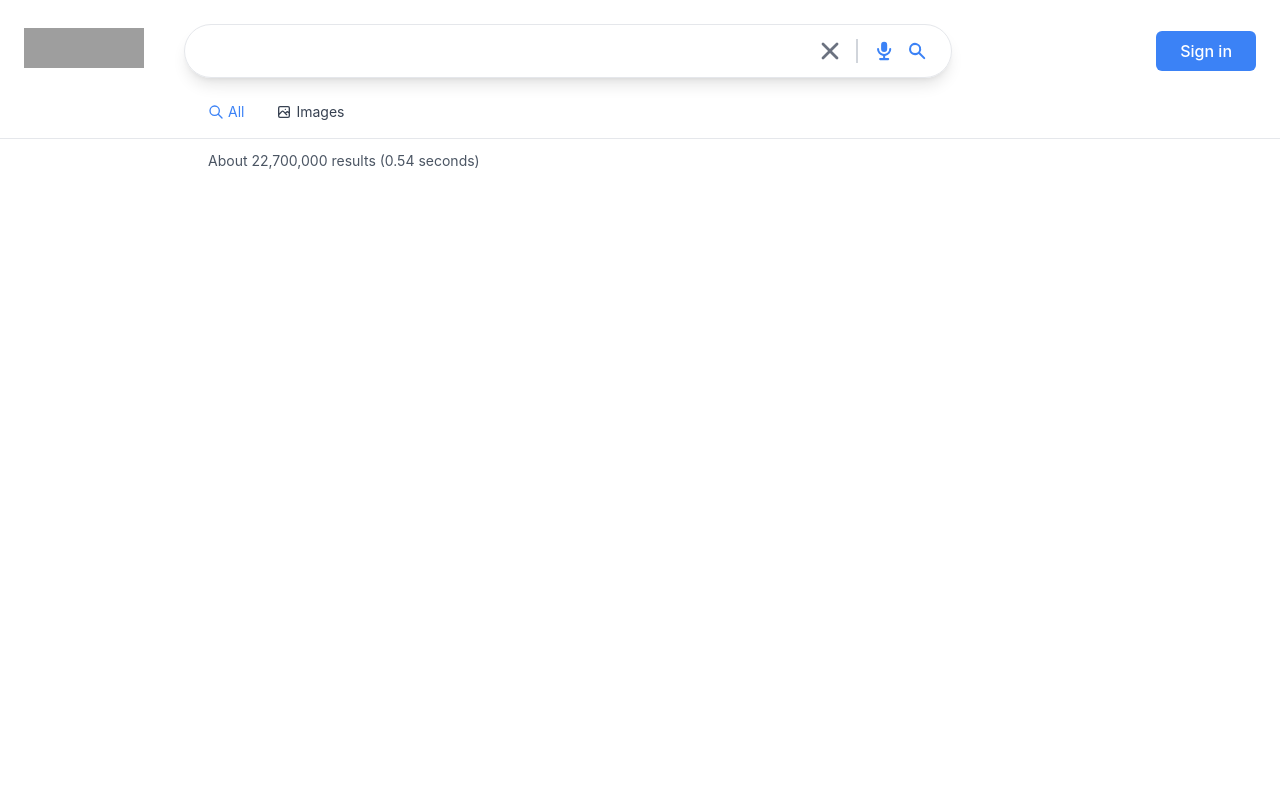
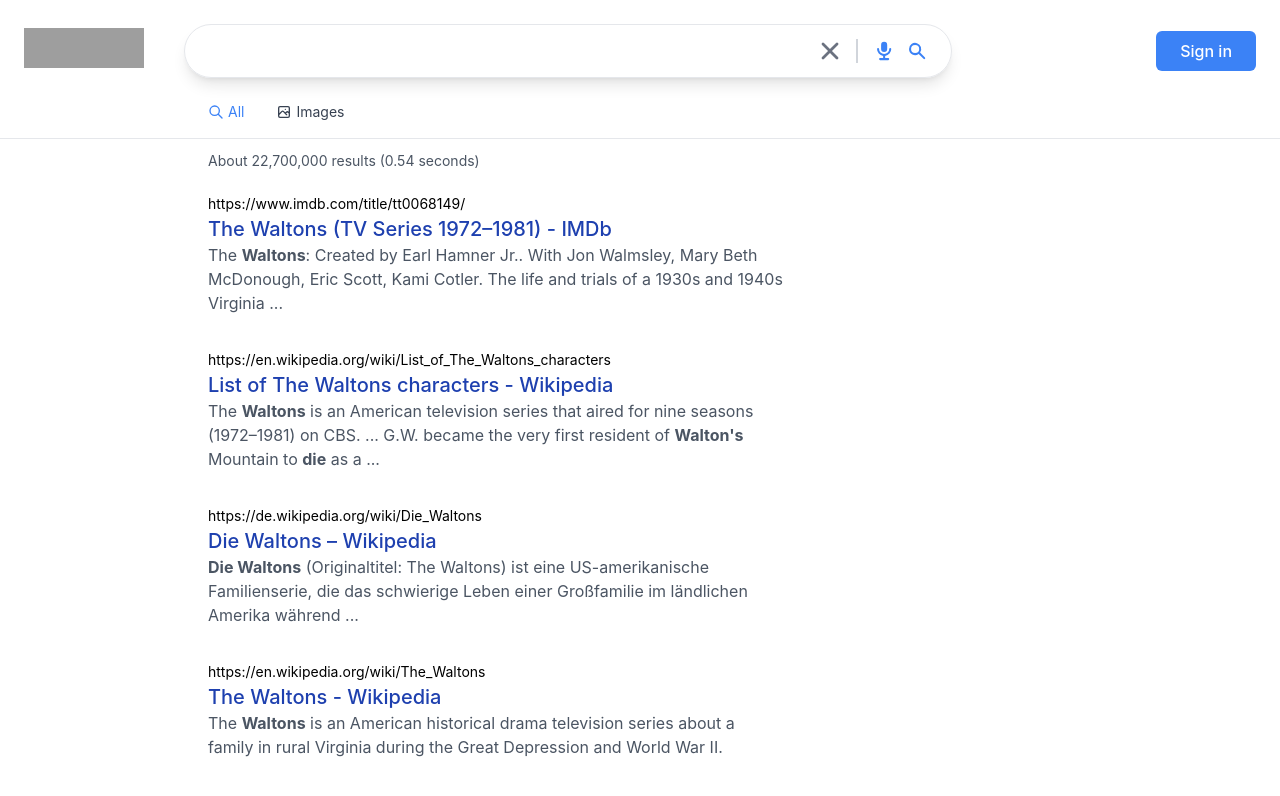
Before and after one commit to Hakan2211/exercise_with_nextjs, a Next.js app in the folder Google_Clone/google-clone/: page /search in a window 1280 px wide. Shown: the top 796 px of the page. Built offline with nearby package versions, Linux system fonts and the light colour scheme; no server answers; grey boxes are pictures that could not be loaded.

Commit message:
complete the result section and install react-parser

```diff
--- a/Google_Clone/google-clone/components/SearchResults.js
+++ b/Google_Clone/google-clone/components/SearchResults.js
@@ -1,3 +1,5 @@
+import Parser from "html-react-parser";
+
 const SearchResults = ({ results }) => {
   return (
     <div className="w-full mx-auto px-3 sm:pl-[5%] md:pl-[14%] lg:pl-52">
@@ -5,6 +7,24 @@
         About {results.searchInformation.formattedTotalResults} results (
         {results.searchInformation.formattedSearchTime} seconds)
       </p>
+      {results.items.map((result) => (
+        <div key={result.link} className="max-w-xl mb-8">
+          <div className="group">
+            <a className="text-sm truncate" href={result.link}>
+              {result.formattedUrl}
+            </a>
+            <a
+              className="group-hover:underline decoration-blue-800"
+              href={result.link}
+            >
+              <h2 className="truncate text-xl font-medium text-blue-800">
+                {result.title}
+              </h2>
+            </a>
+          </div>
+          <p className="text-gray-600">{Parser(result.htmlSnippet)}</p>
+        </div>
+      ))}
     </div>
   );
 };
--- a/Google_Clone/google-clone/package.json
+++ b/Google_Clone/google-clone/package.json
@@ -10,6 +10,7 @@
   },
   "dependencies": {
     "@heroicons/react": "v1",
+    "html-react-parser": "^3.0.4",
     "next": "12.3.1",
     "next-auth": "^4.13.0",
     "react": "18.2.0",
```
Also changed, not shown: 1 other file (tests, documents, lock files or other folders).
